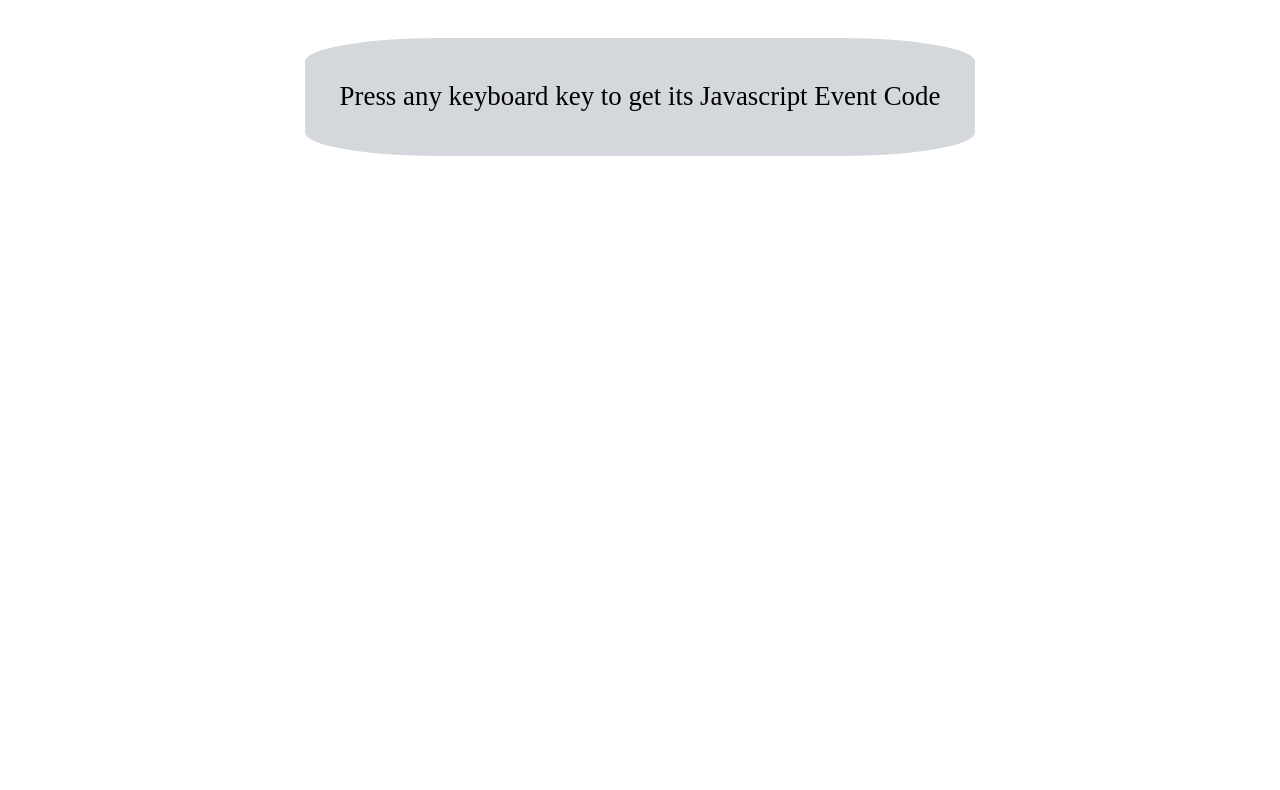
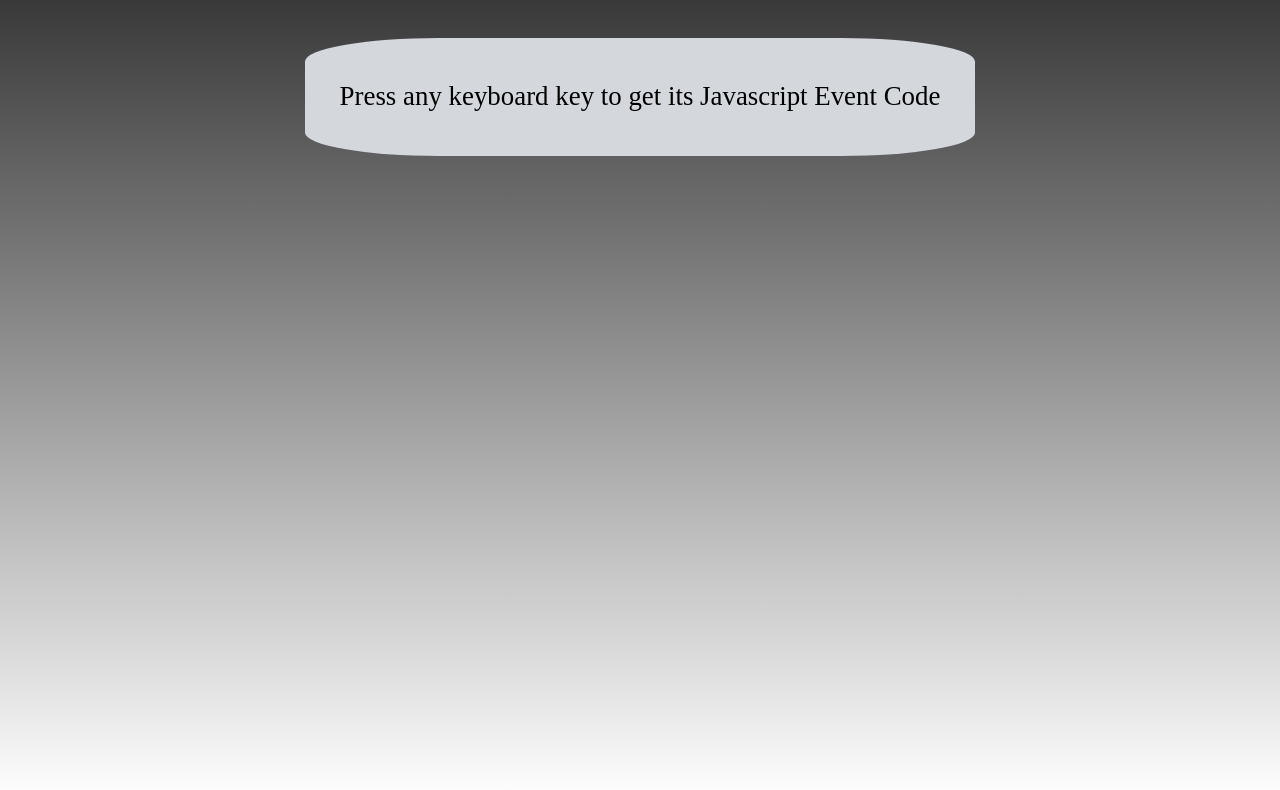
Before and after one commit to namangupta01/jskeycodes, a plain HTML site: page index.html in a window 1280 px wide. Drawn offline with Linux system fonts and the light colour scheme.

Commit message:
backgroung color changed

```diff
--- a/style.css
+++ b/style.css
@@ -1,4 +1,6 @@
 body{
+	background: linear-gradient(
+		to bottom,#39393a,white);
 	display: flex;
 	flex-direction:column;
 	justify-content:space-between;
```
